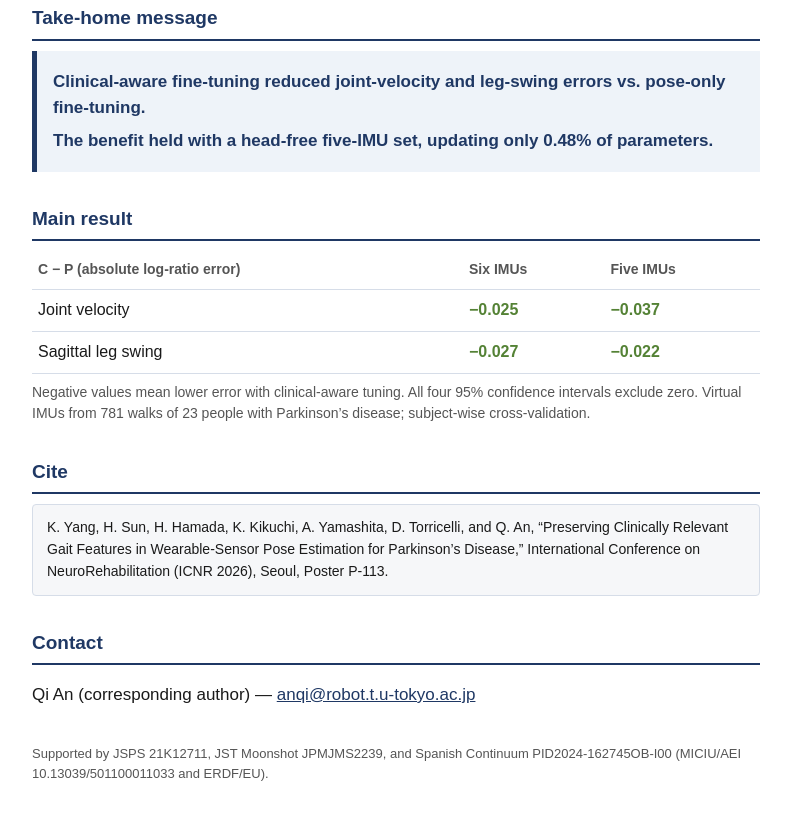
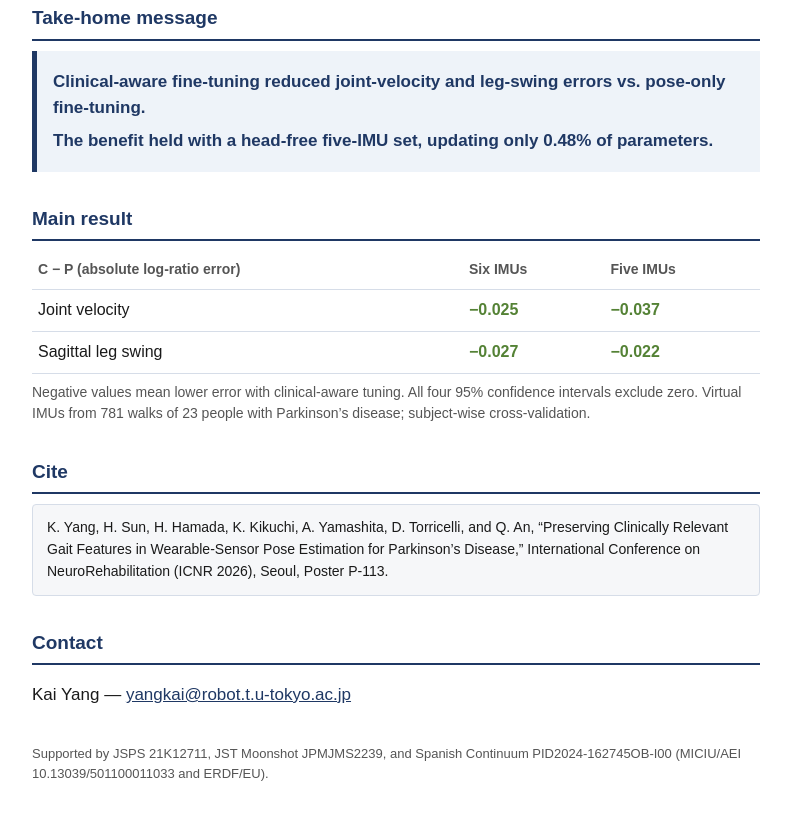
Before and after one commit to nicoyoung1101/pd-gait-imu, a plain HTML site: page index.html in a window 1280 px wide. Shown: the part 718-1537 px from the top of the page, without its empty margins (244-1035 px from the left). Drawn offline with Linux system fonts and the light colour scheme.

Commit message:
Update contact to Kai Yang
Co-Authored-By: Claude Opus 5.5 <noreply@anthropic.com>

```diff
--- a/index.html
+++ b/index.html
@@ -92,7 +92,7 @@
   <div class="cite">K. Yang, H. Sun, H. Hamada, K. Kikuchi, A. Yamashita, D. Torricelli, and Q. An, “Preserving Clinically Relevant Gait Features in Wearable-Sensor Pose Estimation for Parkinson’s Disease,” International Conference on NeuroRehabilitation (ICNR 2026), Seoul, Poster P-113.</div>
 
   <h2>Contact</h2>
-  <p>Qi An (corresponding author) — <a href="mailto:anqi@robot.t.u-tokyo.ac.jp">anqi@robot.t.u-tokyo.ac.jp</a></p>
+  <p>Kai Yang — <a href="mailto:yangkai@robot.t.u-tokyo.ac.jp">yangkai@robot.t.u-tokyo.ac.jp</a></p>
 
   <footer>Supported by JSPS 21K12711, JST Moonshot JPMJMS2239, and Spanish Continuum PID2024-162745OB-I00 (MICIU/AEI 10.13039/501100011033 and ERDF/EU).</footer>
 </main>
```
